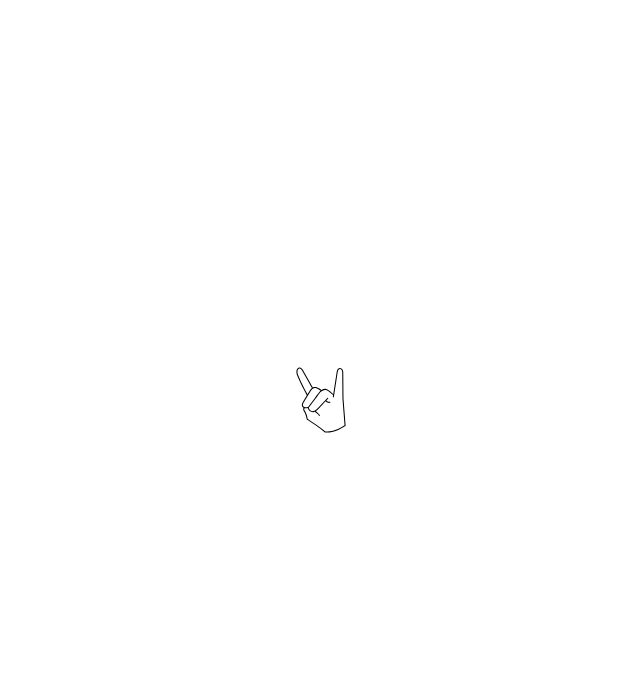
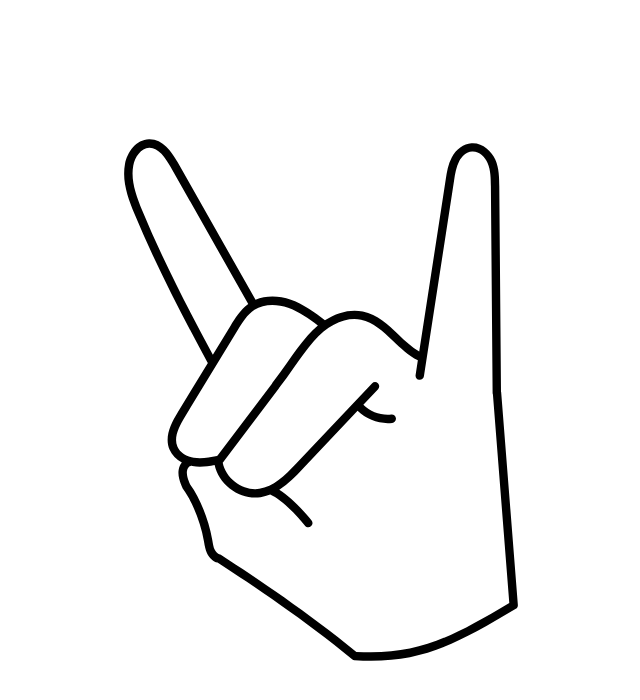
Before and after one commit to vincentballet/rekekekex, a plain HTML site: page index.html in a window 1280 px wide. Shown: the whole page, without its empty margins (319-959 px from the left). Drawn offline with Linux system fonts and the light colour scheme.

Commit message:
Update image size to fit container

```diff
--- a/index.html
+++ b/index.html
@@ -12,8 +12,9 @@
     }
 
     #image-container {
-      width: 128px;
-      height: 128px;
+      width: 80vw;
+      max-width: 100%;
+      height: auto;
       display: flex;
       justify-content: center;
       align-items: center;
@@ -22,7 +23,7 @@
 </head>
 <body>
   <div id="image-container">
-    <img src="picture.svg" width="128" height="128" alt="SVG Image">
+    <img src="picture.svg" alt="SVG Image">
   </div>
 </body>
 </html>
```
